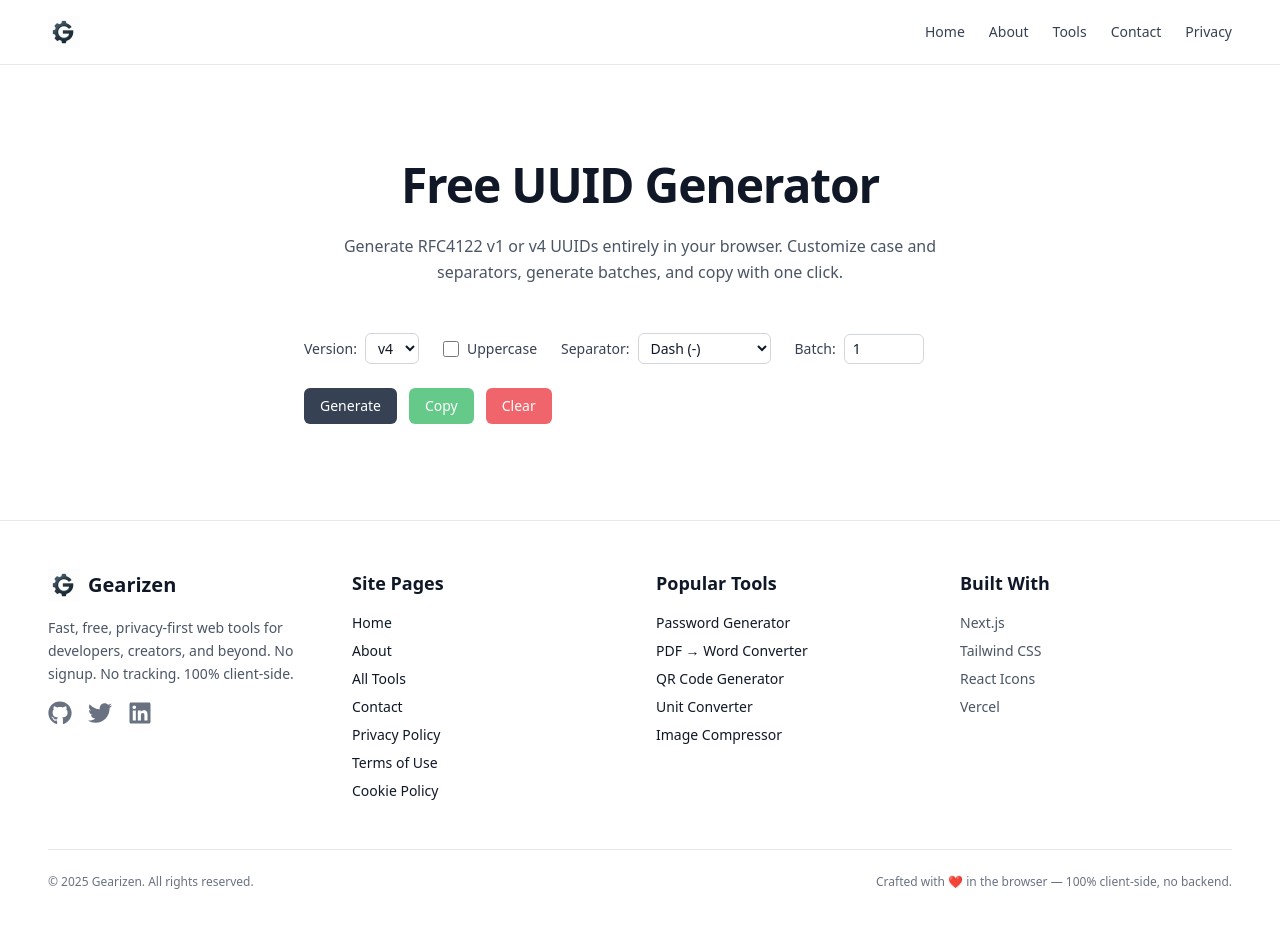
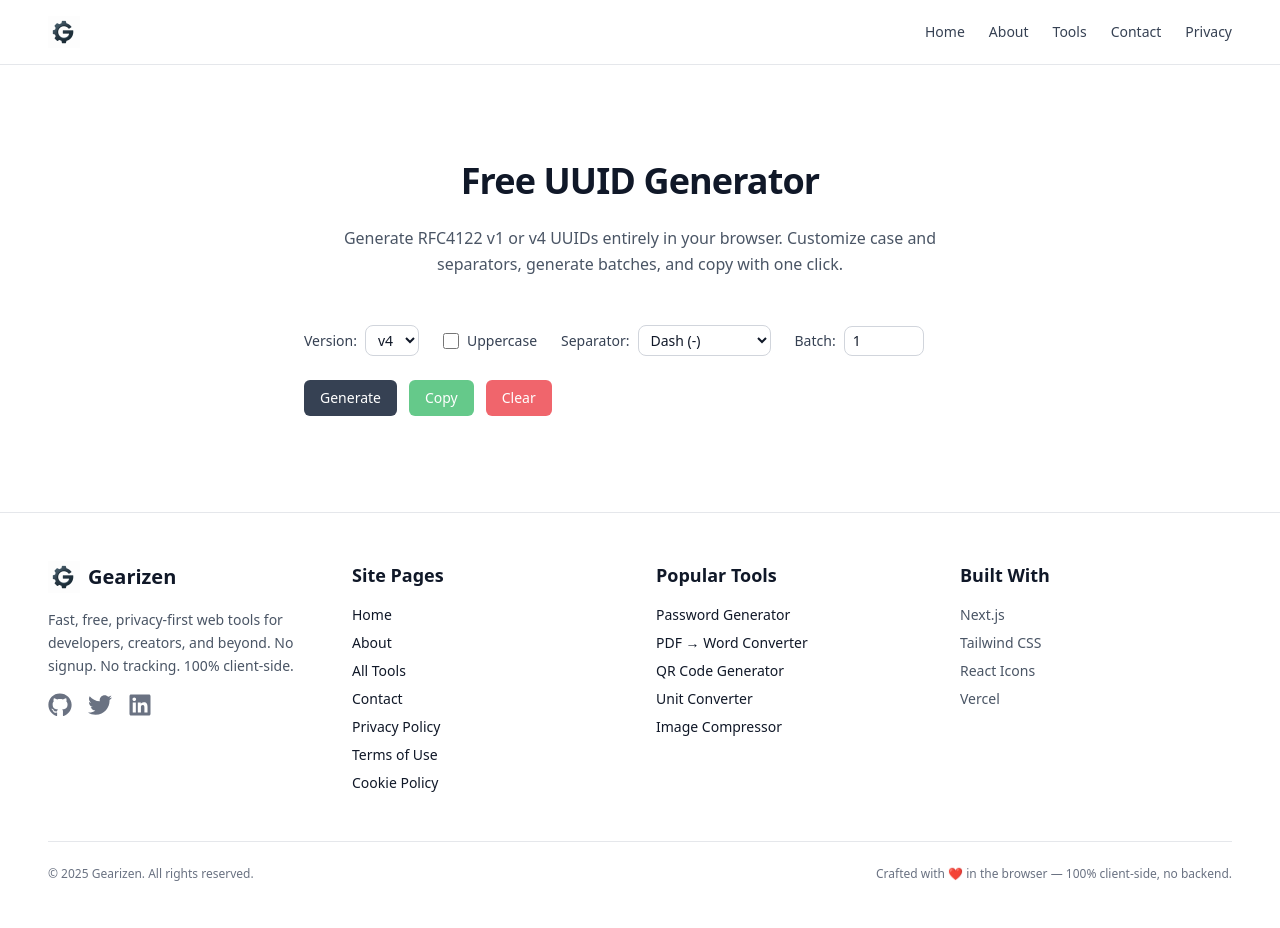
Before and after one commit to tahir-ozcan/gearizen, a Next.js app: page /tools/uuid-generator in a window 1280 px wide. Shown: the top 928 px of the page. Built offline with nearby package versions, Linux system fonts and the light colour scheme.

Commit message:
refactor(uuid): standardize tool page and rename client

```diff
--- a/app/tools/uuid-generator/uuid-generator-client.tsx
+++ b/app/tools/uuid-generator/page-client.tsx
@@ -68,7 +68,7 @@ export default function UuidGeneratorClient() {
     >
       <h1
         id="uuid-generator-heading"
-        className="text-4xl sm:text-5xl font-extrabold text-center mb-6 tracking-tight"
+        className="text-4xl font-extrabold text-center mb-6 tracking-tight"
       >
         Free UUID Generator
       </h1>
@@ -91,7 +91,7 @@ export default function UuidGeneratorClient() {
               id="version"
               value={version}
               onChange={(e) => setVersion(e.target.value as Version)}
-              className="border border-gray-300 rounded-md px-2 py-1 text-sm focus:outline-none focus:ring-1 focus:ring-indigo-500 transition"
+              className="input-base w-auto px-2 py-1 text-sm"
             >
               <option value="v1">v1</option>
               <option value="v4">v4</option>
@@ -114,7 +114,7 @@ export default function UuidGeneratorClient() {
               id="separator"
               value={separator}
               onChange={(e) => setSeparator(e.target.value as Separator)}
-              className="border border-gray-300 rounded-md px-2 py-1 text-sm focus:outline-none focus:ring-1 focus:ring-indigo-500 transition"
+              className="input-base w-auto px-2 py-1 text-sm"
             >
               <option value="-">Dash (-)</option>
               <option value="_">Underscore (_)</option>
@@ -131,7 +131,7 @@ export default function UuidGeneratorClient() {
               max={50}
               value={count}
               onChange={(e) => setCount(Math.min(50, Math.max(1, Number(e.target.value))))}
-              className="w-20 border border-gray-300 rounded-md px-2 py-1 text-sm focus:outline-none focus:ring-1 focus:ring-indigo-500 transition"
+              className="input-base w-20 px-2 py-1 text-sm"
             />
           </label>
         </div>
@@ -167,7 +167,7 @@ export default function UuidGeneratorClient() {
           readOnly
           aria-label="Generated UUIDs"
           value={uuids.join("\n")}
-          className="mt-8 w-full max-w-2xl mx-auto h-48 p-4 border border-gray-300 rounded-lg font-mono text-sm bg-gray-50 resize-y focus:outline-none focus:ring-2 focus:ring-indigo-500 transition"
+          className="input-base mt-8 w-full max-w-2xl mx-auto h-48 font-mono text-sm bg-gray-50 resize-y"
         />
       )}
     </section>
--- a/app/tools/uuid-generator/page.tsx
+++ b/app/tools/uuid-generator/page.tsx
@@ -1,5 +1,5 @@
 import type { Metadata } from "next";
-import UuidGeneratorClient from "./uuid-generator-client";
+import UuidGeneratorClient from "./page-client";
 import BreadcrumbJsonLd from "@/app/components/BreadcrumbJsonLd";
 
 export const metadata: Metadata = {
```
